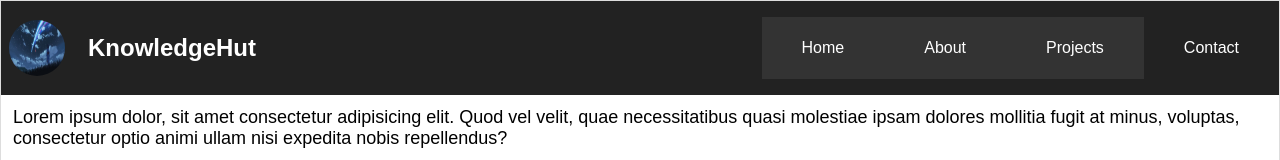
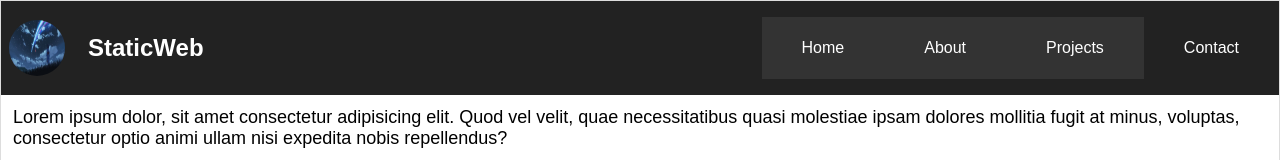
Before and after one commit to manjeetsi52/Staticwebsite, a plain HTML site: page contacts.html in a window 1280 px wide. Shown: the top 160 px of the page. Drawn offline with Linux system fonts and the light colour scheme; a web font is replaced by a local one.

Commit message:
Update contacts.html

```diff
--- a/contacts.html
+++ b/contacts.html
@@ -3,7 +3,7 @@
 <head>
     <meta charset="UTF-8">
     <meta name="viewport" content="width=device-width, initial-scale=1.0">
-    <title>KnowledgeHut | Contact</title>
+    <title>StaticWeb | Contact</title>
     <link  href="https://fonts.google.com/share?selection.family=Kablammo|Oswald:wght@200..700|Sour+Gummy:ital,wght@0,100..900;1,100..900"
     rel="stylesheet">
     <link rel="stylesheet" href="style.css">
@@ -17,7 +17,7 @@
                         <img src="img.jpg" alt="logo">
 
                         <div class="title">
-                            KnowledgeHut
+                            StaticWeb
                         </div>
                     </div>
 
```
